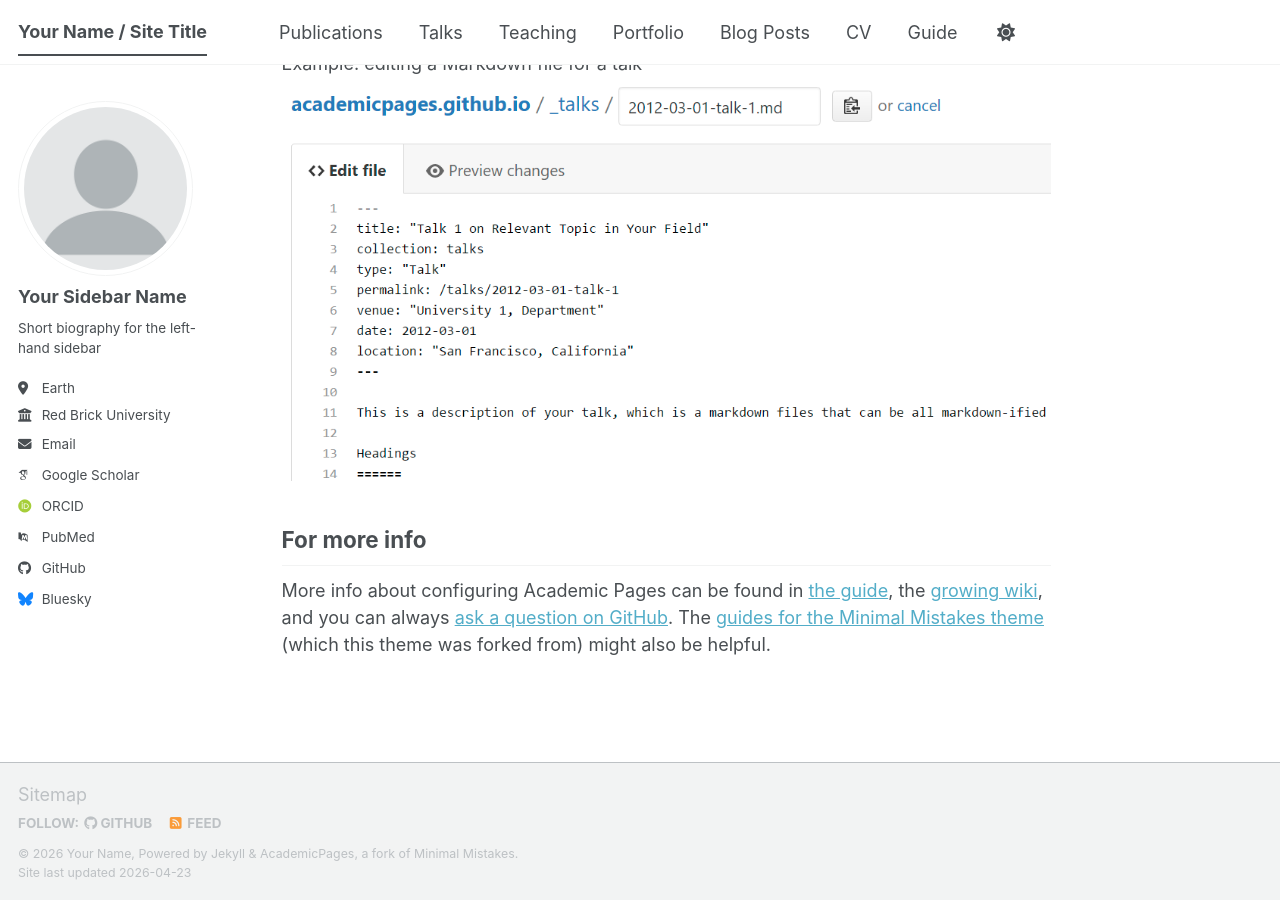
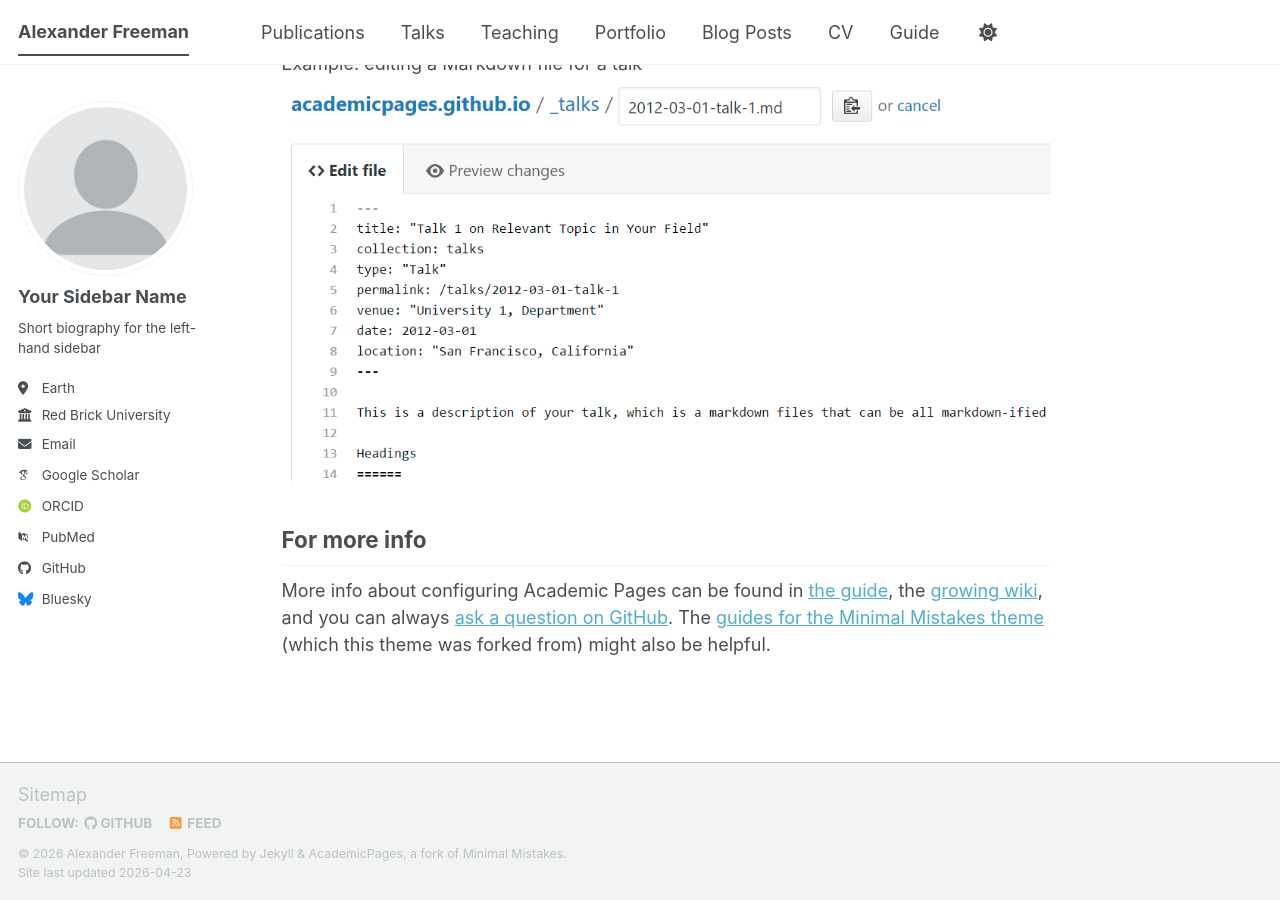
Before and after one commit to Rakk510/.github.io, a Jekyll site: the page built from _pages/about.md, in a window 1280 px wide and 900 px high, scrolled down 2720 px. Built offline with Jekyll 4.4.1, drawn with Linux system fonts in a browser that asks for light colours; some web fonts are replaced; a script bundle is joined from its source files by our own code; library files that are not in the unit come from our copies.

Commit message:
Update _config.yml

```diff
--- a/_config.yml
+++ b/_config.yml
@@ -9,14 +9,14 @@
 # Basic Site Settings
 locale                   : "en-US"
 site_theme               : "default" # The available themes options are "default", "air", "sunrise", "mint", "dirt" and "contrast"
-title                    : "Your Name / Site Title"
+title                    : "Alexander Freeman"
 title_separator          : "-"
-name                     : &name "Your Name"
-description              : &description "Your Name's academic portfolio"   # Update this with a general description of your site, this is the default if not overridden by a page
-url                      : https://academicpages.github.io # The base hostname & protocol for your site e.g. "https://[your GitHub username].github.io",
+name                     : &name "Alexander Freeman"
+description              : &description "Disability Studies, Digital Humanities and Library Studies Graduate Student"   # Update this with a general description of your site, this is the default if not overridden by a page
+url                      : https://rakk510.github.io # The base hostname & protocol for your site e.g. "https://[your GitHub username].github.io",
                                                            # or if you already have some other page hosted on Github then use "https://[your GitHub username].github.io/[Your Repo Name]"
 baseurl                  : "" # the subpath of your site, e.g. "/blog"
-repository               : "academicpages/academicpages.github.io"
+repository               : ""
 
 # Site Author - The following control what appear as part of the author content on the side bar.
 #               If a field is blank the icon and link will not appear, otherwise it will be shown.
```
